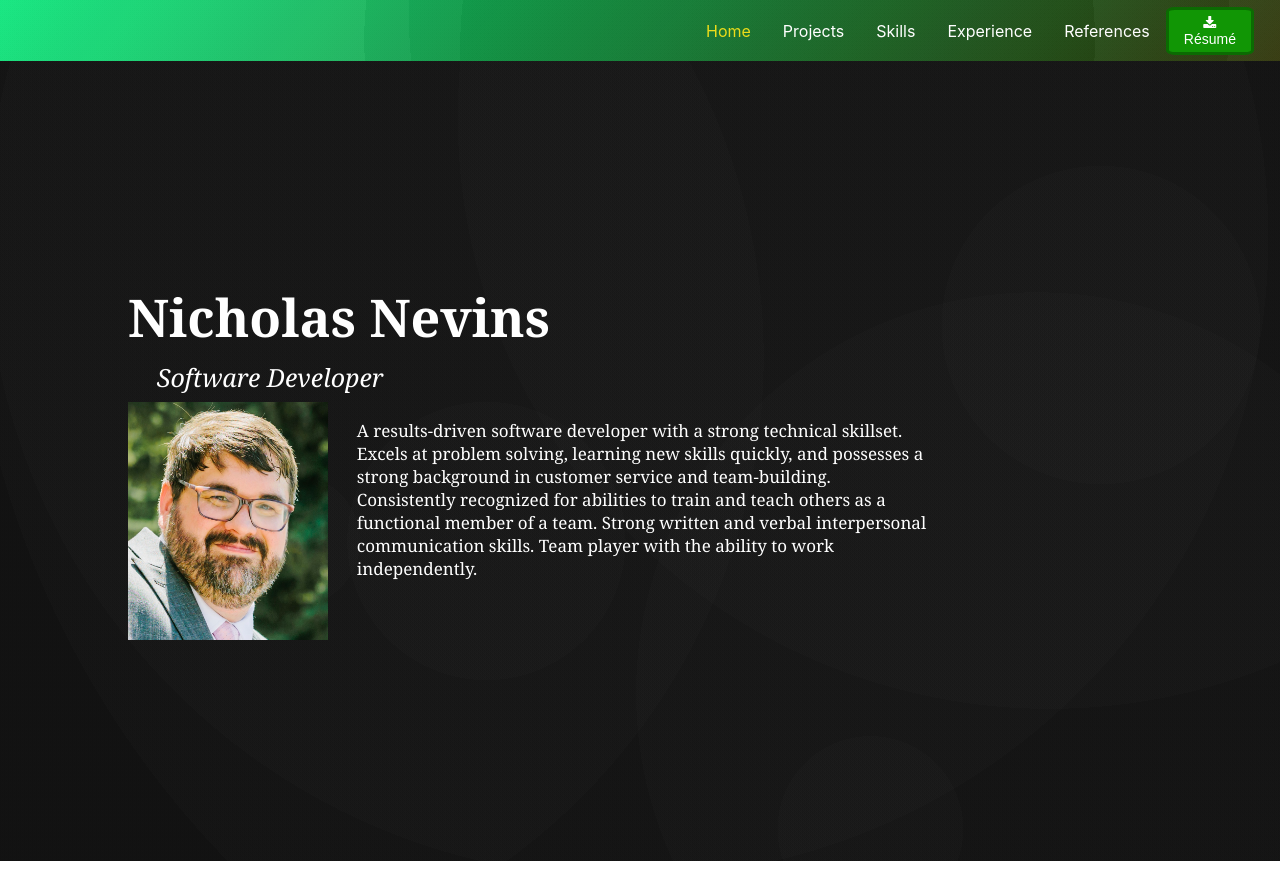
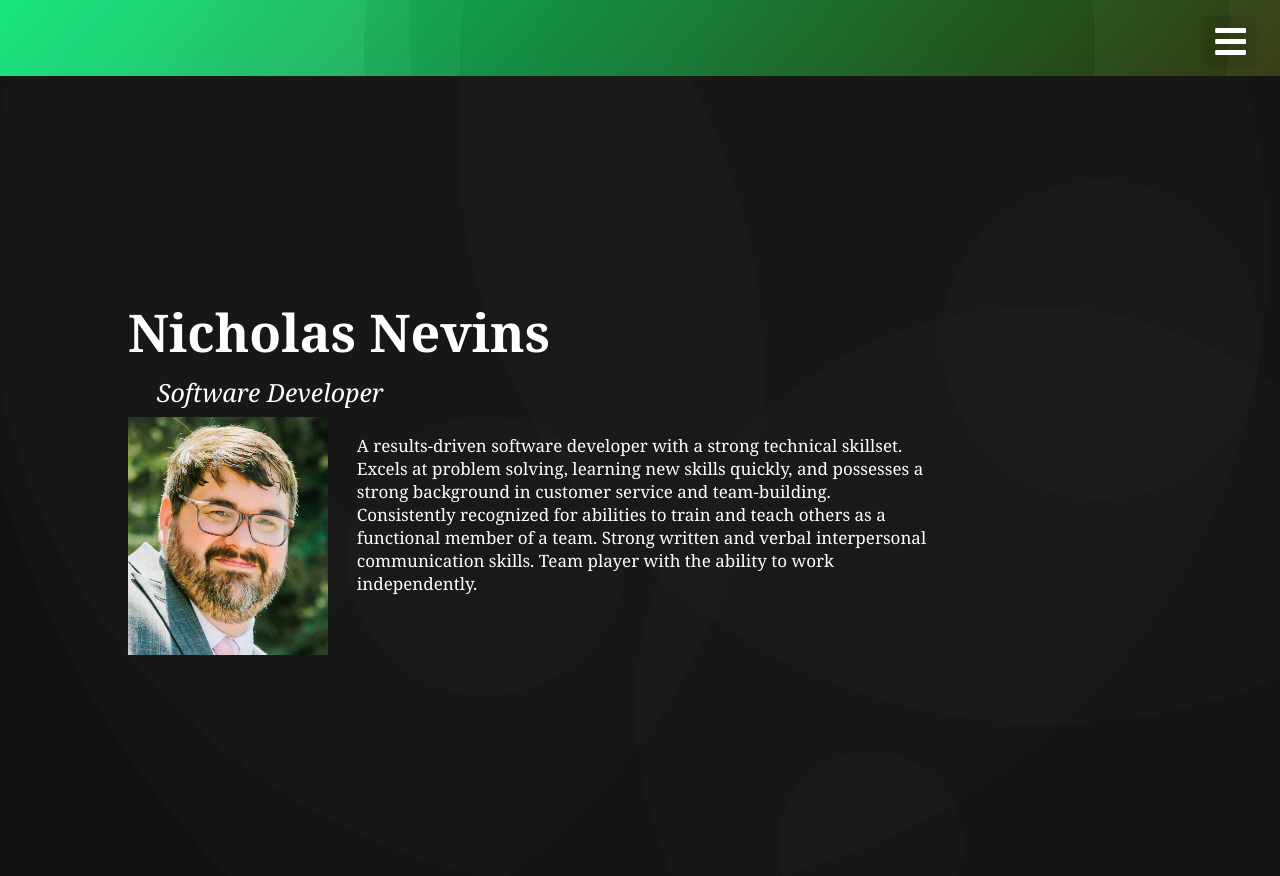
Before and after one commit to NevinsN/professional_portfolio, a React (Create React App) app in the folder professional_portfolio/: page /home in a window 1280 px wide. Built offline with nearby package versions, Linux system fonts and the light colour scheme.

Commit message:
Navbar Changes
Removed navbar and replaced with hamburger menu for all devices

```diff
--- a/professional_portfolio/src/Components/Navbar/NavbarElements.js
+++ b/professional_portfolio/src/Components/Navbar/NavbarElements.js
@@ -5,7 +5,7 @@ import styled from "styled-components";
 export const Nav = styled.nav`
     background: #006910;
     background-image: radial-gradient(circle at 72% 83%, rgba(12, 12, 12,0.04) 0%, rgba(12, 12, 12,0.04) 50%,rgba(172, 172, 172,0.04) 50%, rgba(172, 172, 172,0.04) 100%),radial-gradient(circle at 57% 65%, rgba(11, 11, 11,0.04) 0%, rgba(11, 11, 11,0.04) 50%,rgba(222, 222, 222,0.04) 50%, rgba(222, 222, 222,0.04) 100%),radial-gradient(circle at 64% 31%, rgba(11, 11, 11,0.04) 0%, rgba(11, 11, 11,0.04) 50%,rgba(191, 191, 191,0.04) 50%, rgba(191, 191, 191,0.04) 100%),linear-gradient(130deg, rgb(5, 235, 123),rgb(47, 52, 6));
-    height: 55px;
+    height: 70px;
     display: flex;
     justify-content: space-between;
     padding: 0.2rem calc((100vw - 1000px) / 2);
@@ -26,13 +26,11 @@ export const NavLink = styled(Link)`
 `;
 
 export const Bars = styled(FaBars)`
-    display: none;
+    display: block;
     color: #fff;
     background: transparent;
     border: none;
     z-index: 100;
-    @media screen and (max-width: 768px) {
-        display: block;
     position: absolute;
     top: 16px;
     right: 24px;
@@ -47,26 +45,19 @@ export const Bars = styled(FaBars)`
         background: #ecdc1a;
         color: #006910;
     }
-    }
 `;
 
 export const NavMenu = styled.div`
-    display: flex;
-    align-items: center;
-    margin-left: 55%;
-    margin-right: -24px;
-    @media screen and (max-width: 768px) {
     display: none;
     &.active {
         display: flex;
         flex-direction: column;
         position: absolute;
-            top: 55px;
+        top: 70px;
         right: 0;
         background: #006910;
         width: 200px;
         padding: 1rem 0;
-        }
     }
 `;
 
```
Lines whose indentation alone changed are shown as unchanged.
